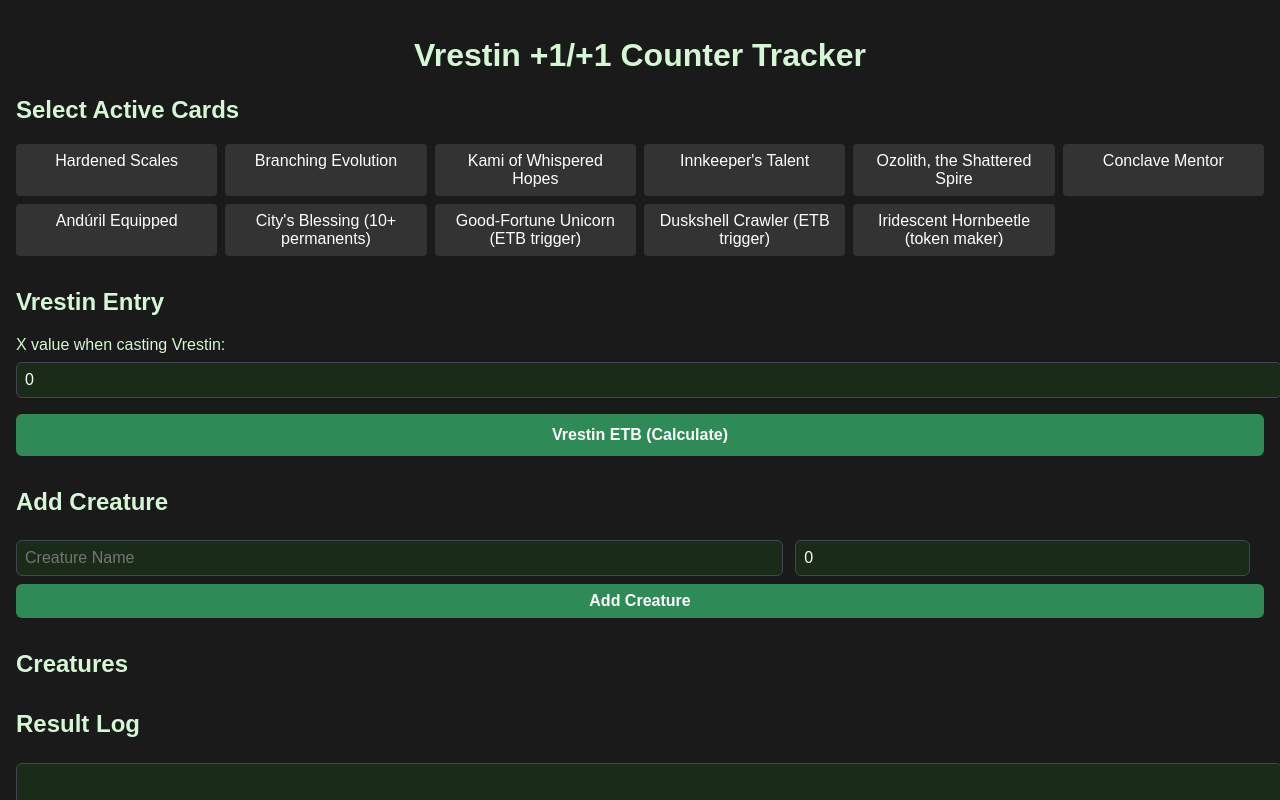
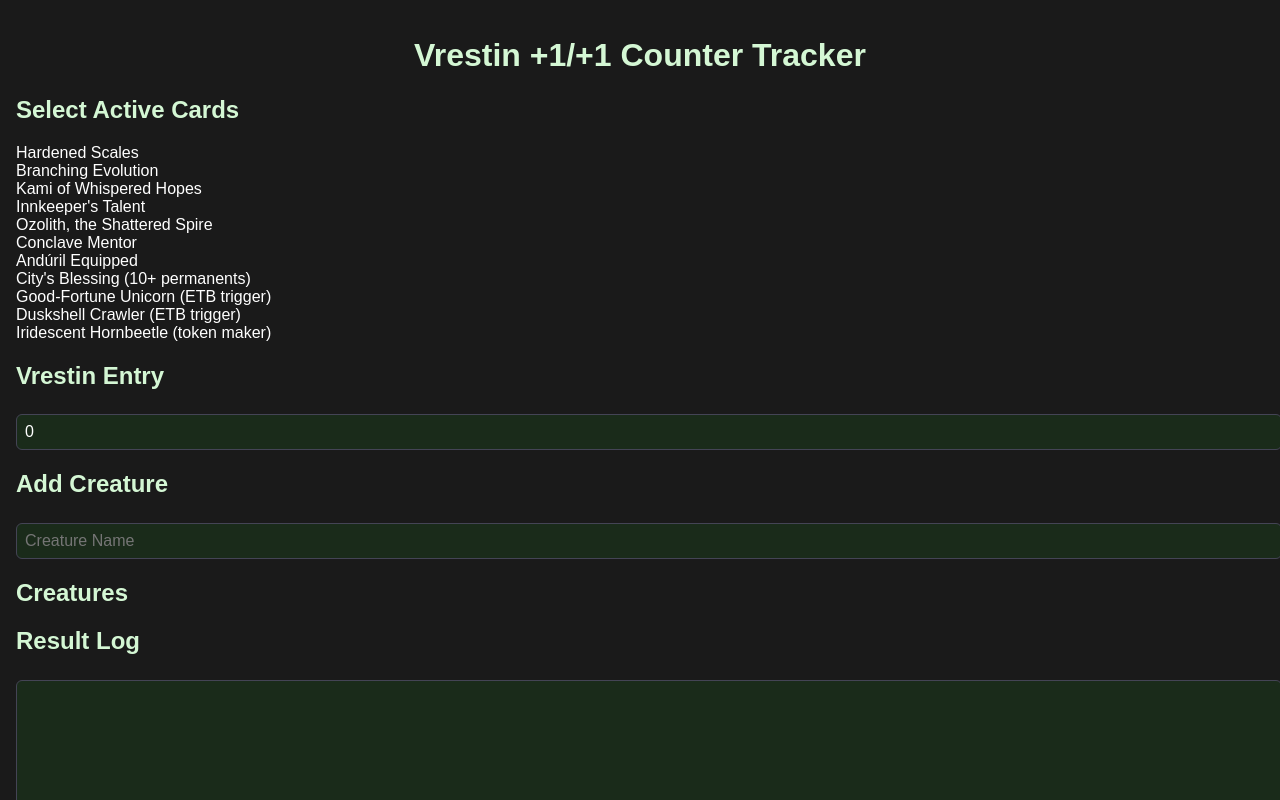
Before and after one commit to cdragon666/vrestin-counters, a React (Create React App) app: page / in a window 1280 px wide. Shown: the top 800 px of the page. Built offline with nearby package versions, Linux system fonts and the light colour scheme.

Commit message:
Revert to pre-keyboard-fix layout and functionality

```diff
--- a/src/App.js
+++ b/src/App.js
@@ -1,4 +1,4 @@
-import { useState } from "react";
+import { useState, useEffect, useMemo } from "react";
 
 const supportCards = [
   { id: "hardened_scales", name: "Hardened Scales" },
@@ -31,41 +31,6 @@ export default function App() {
   const [resultLog, setResultLog] = useState([]);
   const [suggestions, setSuggestions] = useState([]);
 
-  const toggleCard = (id) => {
-    setSelectedCards((prev) =>
-      prev.includes(id) ? prev.filter((c) => c !== id) : [...prev, id]
-    );
-  };
-
-  const has = (id) => selectedCards.includes(id);
-
-  const getBaseCounterBonus = () => {
-    let bonus = 0;
-    if (has("hardened_scales")) bonus += 1;
-    if (has("conclave_mentor")) bonus += 1;
-    if (has("ozolith")) bonus += 1;
-    return bonus;
-  };
-
-  const getMultiplier = () => {
-    let multiplier = 1;
-    if (has("branching_evolution")) multiplier *= 2;
-    if (has("kami")) multiplier *= 2;
-    if (has("innkeeper")) multiplier *= 2;
-    return multiplier;
-  };
-
-  const addCreature = () => {
-    const name = newCreatureName.trim();
-    if (!name) return;
-    const base = creatureData[name.toLowerCase()]?.counters || parseInt(startingCounters) || 0;
-    const counters = Math.ceil((base + getBaseCounterBonus()) * getMultiplier());
-    setCreatures((prev) => [...prev, { name, counters }]);
-    setNewCreatureName("");
-    setStartingCounters(0);
-    setSuggestions([]);
-  };
-
   const handleNameChange = (e) => {
     const input = e.target.value;
     setNewCreatureName(input);
@@ -87,113 +52,64 @@ export default function App() {
     setSuggestions([]);
   };
 
-  const calculateETB = () => {
-    const base = parseInt(vrestinX);
-    const counterBonus = getBaseCounterBonus();
-    const multiplier = getMultiplier();
-    const vrestinCounters = Math.ceil((base + counterBonus) * multiplier);
-    const insectBonus = has("unicorn") ? 1 : 0;
-    const insectCounters = Math.ceil((insectBonus + counterBonus) * multiplier);
-
-    const newCreatures = [
-      { name: "Vrestin", counters: vrestinCounters },
-      ...Array(base).fill().map((_, i) => ({ name: `Insect ${i + 1}`, counters: insectCounters }))
-    ];
-
-    setCreatures((prev) => [...prev, ...newCreatures]);
-    const log = `Vrestin enters with ${vrestinCounters} counters.\nCreated ${base} Insects with +${insectCounters} counters each.`;
-    setResultLog((prev) => [log, ...prev]);
-  };
-
-  const clearLog = () => setResultLog([]);
+  const memoizedSuggestions = useMemo(() => {
+    return suggestions.length > 0 ? (
+      <ul style={{ listStyle: "none", padding: 0, marginTop: "0.5rem", background: "#3a5f3a", border: "1px solid #888", borderRadius: "6px", fontWeight: "bold", fontSize: "1rem", color: "#fff" }}>
+        {suggestions.map((s, i) => (
+          <li
+            key={i}
+            style={{ padding: "0.5rem 0.7rem", cursor: "pointer", borderBottom: "1px solid #333" }}
+            onClick={() => fillSuggestion(s)}
+          >
+            {s.replace(/\b\w/g, (c) => c.toUpperCase())}
+          </li>
+        ))}
+      </ul>
+    ) : null;
+  }, [suggestions]);
 
   return (
     <div style={{ padding: "1rem", color: "#fff", background: "#1a1a1a", fontFamily: "Arial, sans-serif" }}>
       <h1 style={{ textAlign: "center" }}>Vrestin +1/+1 Counter Tracker</h1>
-
       <h2>Select Active Cards</h2>
-      <div style={{ display: "grid", gridTemplateColumns: "repeat(auto-fit, minmax(200px, 1fr))", gap: "0.5rem" }}>
+      <div>
         {supportCards.map((card) => (
-          <div
-            key={card.id}
-            style={{
-              cursor: "pointer",
-              backgroundColor: selectedCards.includes(card.id) ? "#4caf50" : "#333",
-              padding: "0.5rem",
-              borderRadius: "0.25rem",
-              textAlign: "center"
-            }}
-            onClick={() => toggleCard(card.id)}
-          >
-            {card.name}
-          </div>
+          <div key={card.id}>{card.name}</div>
         ))}
       </div>
 
-      <h2 style={{ marginTop: "2rem" }}>Vrestin Entry</h2>
-      <label htmlFor="vrestinX">X value when casting Vrestin:</label>
+      <h2>Vrestin Entry</h2>
       <input
-        id="vrestinX"
         type="number"
         value={vrestinX}
         onChange={(e) => setVrestinX(e.target.value)}
-        style={{ width: "100%", padding: "0.5rem", marginTop: "0.5rem" }}
+        style={{ width: "100%" }}
       />
-      <button onClick={calculateETB} style={{ marginTop: "1rem", width: "100%", padding: "0.75rem", fontWeight: "bold" }}>
-        Vrestin ETB (Calculate)
-      </button>
 
-      <h2 style={{ marginTop: "2rem" }}>Add Creature</h2>
+      <h2>Add Creature</h2>
       <input
         type="text"
         placeholder="Creature Name"
         value={newCreatureName}
         onChange={handleNameChange}
-        style={{ width: "60%", marginRight: "1%" }}
+        style={{ width: "100%" }}
       />
-      <input
-        type="number"
-        placeholder="Base Counters"
-        value={startingCounters}
-        onChange={(e) => setStartingCounters(e.target.value)}
-        style={{ width: "35%" }}
-      />
-      <button onClick={addCreature} style={{ marginTop: "0.5rem", width: "100%" }}>
-        Add Creature
-      </button>
 
-      {suggestions.length > 0 && (
-        <ul style={{ listStyle: "none", padding: 0, marginTop: "0.5rem", background: "#3a5f3a", border: "1px solid #888", borderRadius: "6px", fontWeight: "bold", fontSize: "1rem", color: "#fff" }}>
-          {suggestions.map((s, i) => (
-            <li
-              key={i}
-              style={{ padding: "0.5rem 0.7rem", cursor: "pointer", borderBottom: "1px solid #333" }}
-              onClick={() => fillSuggestion(s)}
-            >
-              {s.replace(/\b\w/g, (c) => c.toUpperCase())}
-            </li>
-          ))}
-        </ul>
-      )}
+      {memoizedSuggestions}
 
-      <h2 style={{ marginTop: "2rem" }}>Creatures</h2>
+      <h2>Creatures</h2>
       <div>
         {creatures.map((c, i) => (
-          <div key={i} style={{ display: "flex", justifyContent: "space-between", marginBottom: "0.5rem" }}>
-            <span style={{ color: "#fff" }}>{c.name}: +{c.counters}/+{c.counters}</span>
-          </div>
+          <div key={i}>{c.name}: +{c.counters}/+{c.counters}</div>
         ))}
       </div>
 
-      <h2 style={{ marginTop: "2rem" }}>Result Log</h2>
+      <h2>Result Log</h2>
       <textarea
         readOnly
         value={resultLog.join("\n-------------------\n")}
-        style={{ width: "100%", height: "150px", fontFamily: "monospace" }}
+        style={{ width: "100%", height: "150px" }}
       />
-      <button onClick={clearLog} style={{ marginTop: "1rem", width: "100%" }}>
-        Clear Log
-      </button>
     </div>
   );
 }
```
